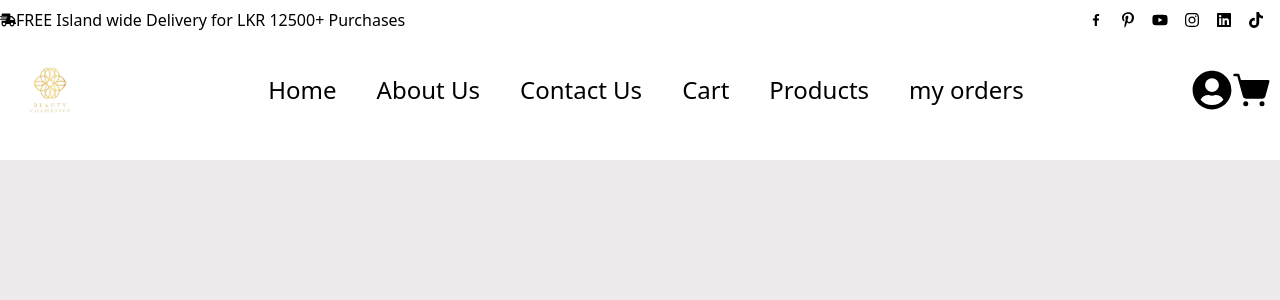
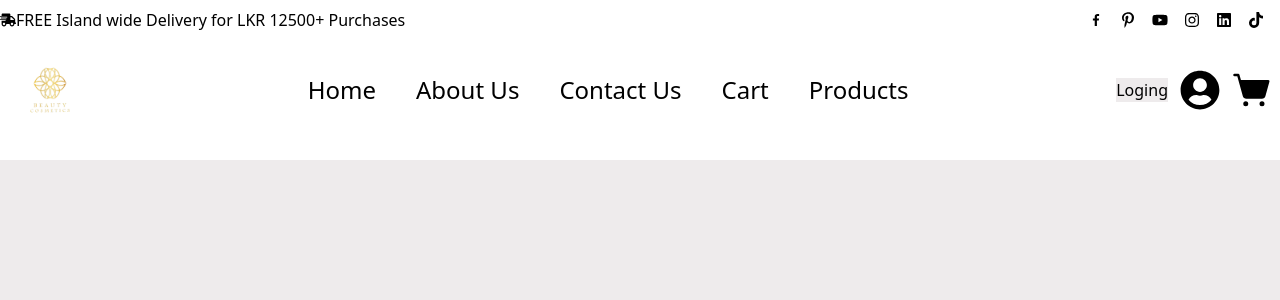
Before and after one commit to DILANTHA9590/cbc-frontend, a React (Vite) app: page / in a window 1280 px wide. Shown: the top 300 px of the page. Built offline with nearby package versions, Linux system fonts and the light colour scheme.

Commit message:
✅ Show "My Orders" link only if the user is logged in. ✅set title user image hover

```diff
--- a/src/components/navigationbar.jsx
+++ b/src/components/navigationbar.jsx
@@ -15,7 +15,7 @@ import { IoCloseOutline } from "react-icons/io5";
 import { useEffect, useState } from "react";
 import MobileNavBar from "./mobileNavBar";
 import axios from "axios";
-import { ImSad } from "react-icons/im";
+
 export default function NavigationBar() {
   const [isNavBarOpen, setIsNavBarOpen] = useState(false);
 
@@ -155,20 +155,24 @@ export default function NavigationBar() {
                 <Link to="/products">Products</Link>
               </li>
 
-              <li>
-                <Link to="/order">my orders</Link>
-              </li>
+              {customer && (
+                <li>
+                  <Link to="/order">my orders</Link>
+                </li>
+              )}
             </ul>
           </div>
 
           {/* login section */}
           <div className="hidden list-none md:block">
-            <ul className="flex items-center">
+            <ul className="flex items-center gap-3">
               {/* customer image */}
+              <button className="bg-primary">Loging</button>
               {customer.profilePic ? (
                 <li>
                   <img
                     src={customer.profilePic}
+                    title="Go your profile"
                     alt="customer Profile"
                     className="w-[50px] h-[50px] rounded-full cursor-pointer "
                     onClick={clickcustomerImage}
@@ -178,7 +182,8 @@ export default function NavigationBar() {
                 <li>
                   <a href="">
                     <FaUserCircle
-                      className="w-[40px] h-[40px]"
+                      title="Login"
+                      className="w-[40px] h-[40px] "
                       onClick={clickUserIcon}
                     />
                   </a>
```
